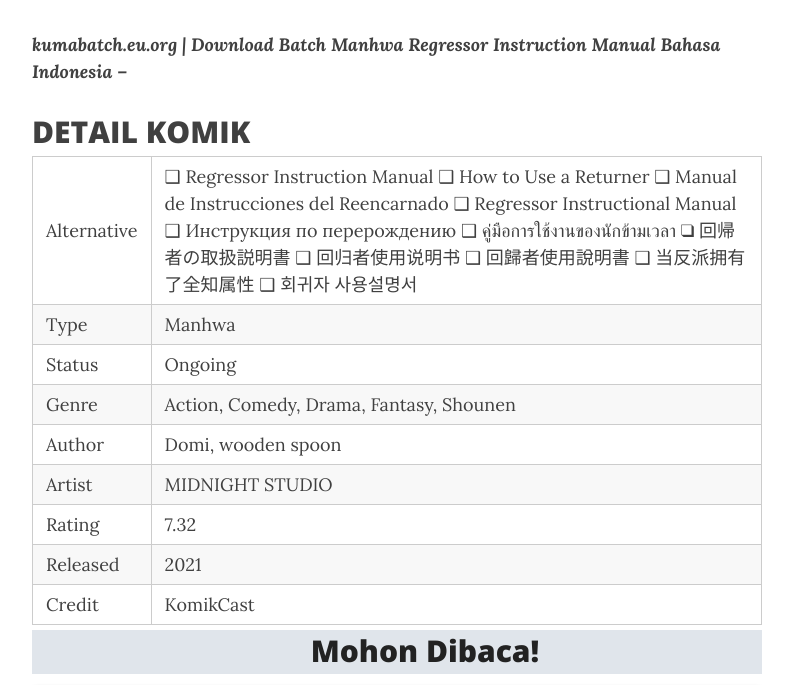
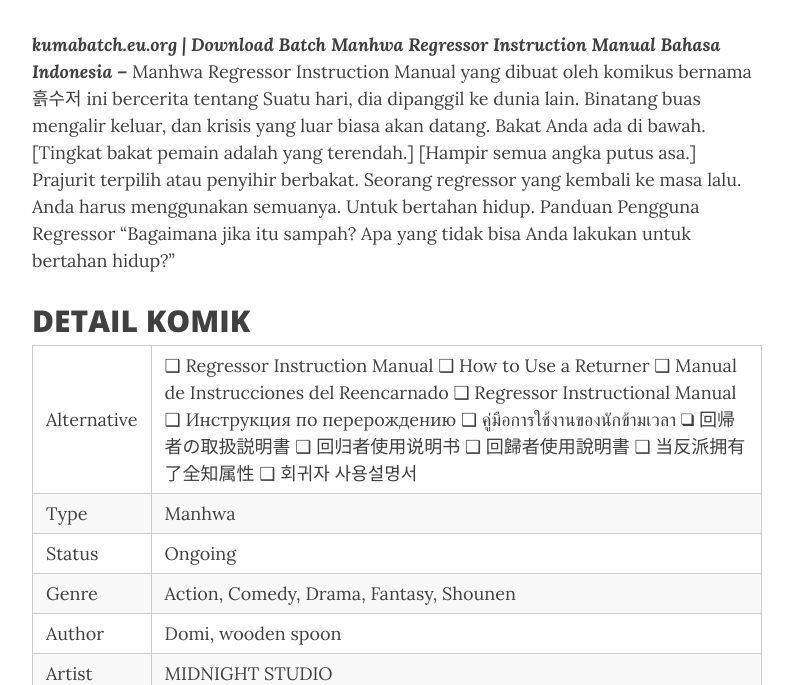
Before and after one commit to kumabatch/kumabatch.github.io, a Jekyll site: the page built from _posts/2024-08-09-regressor-instruction-manual.md, in a window 1280 px wide and 900 px high, scrolled down 432 px, cut to the strip 200-885 px from the top of the window. Shown: the whole strip, without its empty margins (243-1036 px from the left). Built offline with Jekyll 4.4.1, drawn with Linux system fonts in a browser that asks for light colours; comment, search, counter and statistics services are not loaded.

Commit message:
Nambah sinopsis

```diff
--- a/_posts/2024-08-09-regressor-instruction-manual.md
+++ b/_posts/2024-08-09-regressor-instruction-manual.md
@@ -11,7 +11,7 @@
 
 
 
-**<em>kumabatch.eu.org | Download Batch Manhwa Regressor Instruction Manual Bahasa Indonesia –</em>**
+**<em>kumabatch.eu.org | Download Batch Manhwa Regressor Instruction Manual Bahasa Indonesia –</em>** Manhwa Regressor Instruction Manual yang dibuat oleh komikus bernama 흙수저 ini bercerita tentang Suatu hari, dia dipanggil ke dunia lain. Binatang buas mengalir keluar, dan krisis yang luar biasa akan datang. Bakat Anda ada di bawah. [Tingkat bakat pemain adalah yang terendah.] [Hampir semua angka putus asa.] Prajurit terpilih atau penyihir berbakat. Seorang regressor yang kembali ke masa lalu. Anda harus menggunakan semuanya. Untuk bertahan hidup. Panduan Pengguna Regressor "Bagaimana jika itu sampah? Apa yang tidak bisa Anda lakukan untuk bertahan hidup?"
 
 ## DETAIL KOMIK
 
```
